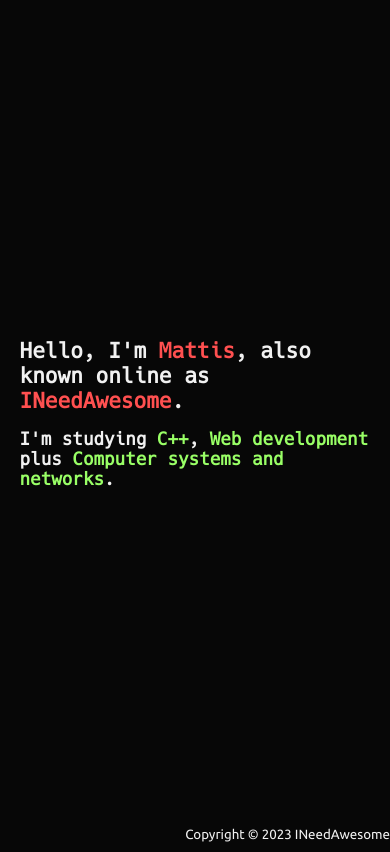
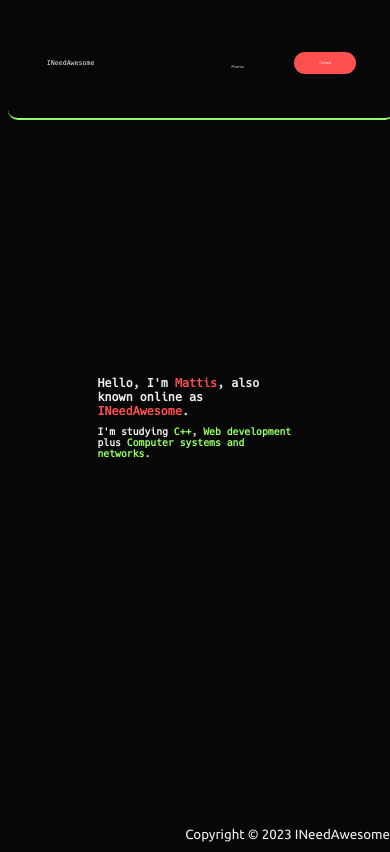
Before and after one commit to INeedAwesome/ineedawesome.github.io, a plain HTML site: page index.html in a window 390 px wide. Drawn offline with Linux system fonts and the light colour scheme.

Commit message:
added some photos

```diff
--- a/index.html
+++ b/index.html
@@ -6,9 +6,21 @@
     <link rel="stylesheet" href="styles.css">
 </head>
 <body>
-    <div class="container">
-        <h1 class="header">Hello, I'm <span class="red">Mattis</span>, also known online as <span class="red">INeedAwesome</span>.</h1>
-        <h2 class="child">I'm studying
+    <header>
+        <a class="name" href="/index.html">INeedAwesome</a>
+        <nav>
+            <ul class="nav_links">
+                <li><a href="/pages/photos.html">Photos</a></li>
+            </ul>
+        </nav>
+        <a href="mailto:mattiskje@gmail.com">
+            <button class="contact_button">Contact</button>
+        </a>
+    </header>
+
+    <div class="containerIndex">
+        <h1 class="header1">Hello, I'm <span class="red">Mattis</span>, also known online as <span class="red">INeedAwesome</span>.</h1>
+        <h2 class="header2">I'm studying
             <span class="green">C++</span>, <span class="green">Web development</span> plus
             <span class="green">Computer systems and networks</span>.
         </h2>
--- a/styles.css
+++ b/styles.css
@@ -1,36 +1,126 @@
 @font-face {
     font-family: ubuntu;
-    src: url('ubuntu-font/Ubuntu-Regular.ttf');
+    src: url('/ubuntu-font/Ubuntu-Regular.ttf');
 }
 
 @font-face {
     font-family: hack;
-    src: url('hack-font/Hack-Regular.ttf');
+    src: url('/hack-font/Hack-Regular.ttf');
 }
 
-@media screen and (max-width: 601px) {
-    .header {
-		top: 50%;
-		left: 50%;
-		transform: translate(-0%, -50%) scale(180%);
-	}
-	.child {
-		top: 50%;
-		left: 50%;
-		transform: translate(-0%, 50%) scale(180%);
-	}
-}
-
-html, body {
-    width: 100%;
+body {
+    width: 99.2%;
     height:100%;
-    overflow: hidden;
+	overflow-x: hidden;
 
     background-color: #070707;
     color: #F1F1F1;
 
 }
-.container {
+/*
+* BEGIN of Navigation bar css ------------------------ BEGIN
+*/
+header {
+	display: flex;
+	justify-content: flex-end;
+	align-items: center;
+	padding: 30px 10%;
+
+	border:2px solid #96ff62;
+	border-style: none none solid none;
+	border-radius: 10px;
+}
+
+nav ul li, header a {
+	font-family: hack;
+	font-weight: 500;
+	font-size: 0.9vw;
+	color: #EDF0F1;
+	text-decoration: none;
+}
+.name {
+	position: relative;
+	margin-right: auto;
+	font-size: 1.7vw;
+}
+.name::before {
+	content: '';
+	position: absolute;
+	top: 100%;
+	left: 0;
+	width: 0;
+	height: 2px;
+	background: #FFFFFF;
+	transition: 0.8s cubic-bezier(0.075, 0.82, 0.165, 1) 0s;
+}
+.name:hover::before { width: 100%; }
+
+.nav_links { list-style: none; }
+
+.nav_links li {
+	display: inline-block;
+	padding:0px 20px;
+}
+
+.nav_links li a { position: relative; }
+
+/*
+	Animation for the link button
+*/
+.nav_links a::before {
+	content: '';
+	position: absolute;
+	top: 100%;
+	left: 0;
+	width: 0;
+	height: 2px;
+	background: #FFFFFF;
+	transition: 0.8s cubic-bezier(0.075, 0.82, 0.165, 1) 0s;
+}
+.nav_links a:hover::before { width: 100%; }
+
+.contact_button {
+	cursor: pointer;
+	margin-left: 30px;
+	padding: 9px 25px;
+	background-color: #ff5050FF;
+	color:#FFFFFFFF;
+	font-size: 0.9vw;
+	border:none;
+	border-radius: 50px;
+	transition: all 0.3s ease 0s;
+}
+
+.contact_button:link {background-color:#ff5050FF;} 	/* unvisited link */
+.contact_button:visited {background-color:#ff5050FF;}	/* visited link */
+.contact_button:hover {background-color:#ff50509F;}	/* mouse over link */
+.contact_button:active {background-color:#ff5050FF;}	/* selected link */
+
+/*
+* End of navigation bar css -------------------------- END
+*/
+
+
+/*
+* BEGIN Common for both pages ------------------------ BEGIN
+*/
+
+.copyright {
+	position: fixed;
+	top: 100%;
+	right: 0%;
+	transform: translate(0%, -200%);
+
+	font-family: ubuntu;
+	font-size:smaller;
+}
+/*
+* END Common for both pages -------------------------- END
+*/
+/*
+* BEGIN For index.html ------------------------------- BEGIN
+*/
+.containerIndex {
     position: absolute;
     top: 50%;
     left: 50%;
@@ -38,28 +128,51 @@ html, body {
 
 	font-family: hack;
 }
-
-.header {
+.header1 {
 	font-size:3vw;
 }
 
-.child {
+.header2 {
 	font-size:2.5vw;
 }
+/*
+* END For index.html --------------------------------- END
+*/
+/*
+* BEGIN For photos.html ------------------------------ BEGIN
+*/
 
-.copyright {
-	position: absolute;
-	top: 100%;
-	right: 0%;
-	transform: translate(0%, -200%);
-
-	font-family: ubuntu;
-	font-size:smaller;
+.containerPhotos {
+	width: 85%;
+	padding-top: 60px;
+	margin:auto;
+	text-align: center;
+}
+.containerPhotos img {
+	padding:25px;
+	margin:20px;
+	width: auto;
+	height: 400px;
+	background-color: #F1F1F1;
+	transition: 0.25s cubic-bezier(0.33, 0.03, 0, 1.87) 0s;
 }
 
+.containerPhotos img:hover {
+	transform: translate(-37px, -30px) rotate(-5deg) ;
+}
+/*
+* END For photos.html -------------------------------- END
+*/
+
+/*
+* BEGIN for ulility ---------------------------------- BEGIN
+*/
 .red {
     color:#ff5050;
 }
 .green {
-    color: #99ff66;
+    color: #96ff62;
 }
+/*
+* END for ulility ------------------------------------ END
+*/
```
Also changed, not shown: pages/photos.html (added, +31 -0 lines), 4 other files.
